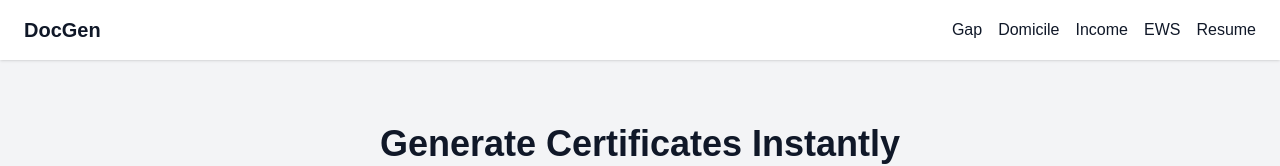
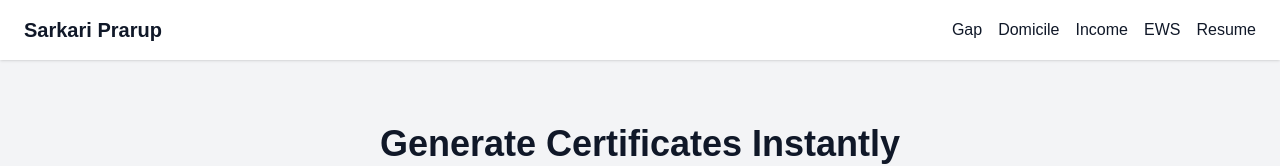
Before and after one commit to PalAman-git/template-for-certificates, a Next.js app: page / in a window 1280 px wide. Shown: the top 166 px of the page. Built offline with nearby package versions, Linux system fonts and the light colour scheme.

Commit message:
changed the title to Sarkari Prarup

```diff
--- a/src/components/Navbar.js
+++ b/src/components/Navbar.js
@@ -6,7 +6,7 @@ export default function Navbar() {
   return (
     <nav className="w-full bg-white shadow-sm py-4 px-6 flex justify-between items-center">
       <Link href="/" className="text-xl font-bold">
-        DocGen
+        Sarkari Prarup
       </Link>
 
       <div className="flex gap-4 text-sm md:text-base">
```
